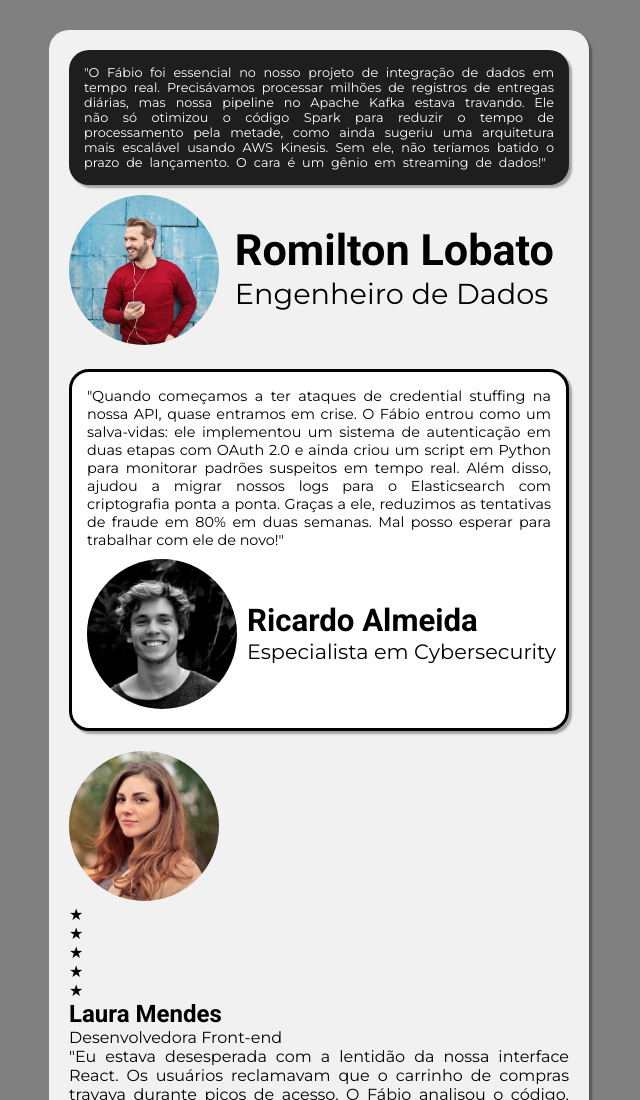
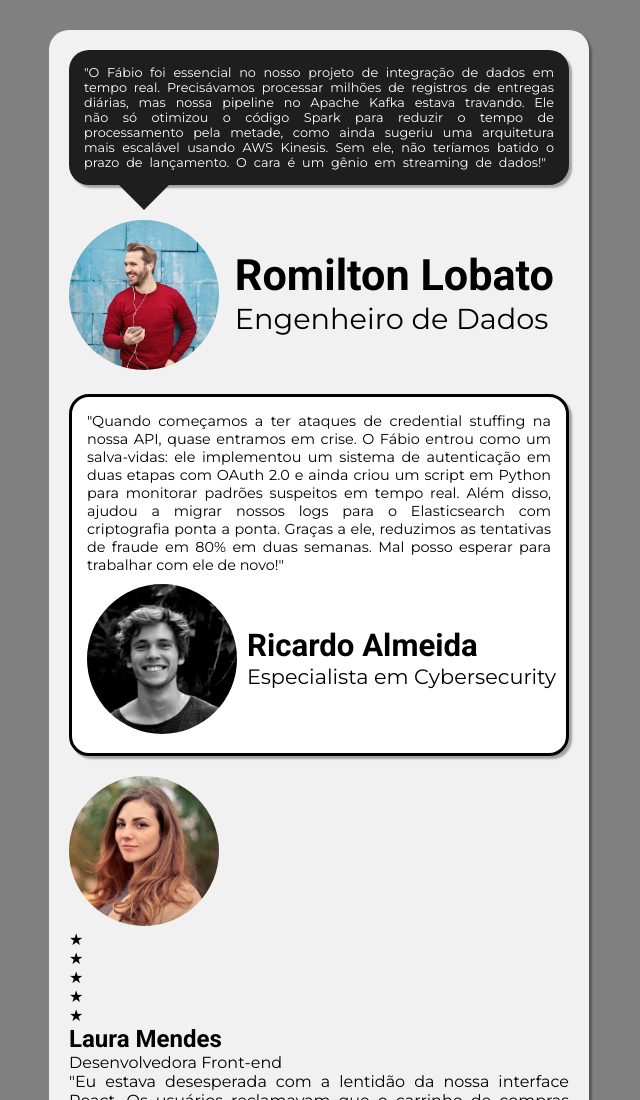
Before and after one commit to fabiodejesusfferreira/Testimonial-cards, a plain HTML site: page index.html in a window 1280 px wide. Shown: the top 1100 px of the page, without its empty margins (321-961 px from the left). Drawn offline with Linux system fonts and the light colour scheme.

Commit message:
Modificação na div triangulo

```diff
--- a/index.html
+++ b/index.html
@@ -14,12 +14,13 @@
             <blockquote>
                 <p>"O Fábio foi essencial no nosso projeto de integração de dados em tempo real. Precisávamos processar milhões de registros de entregas diárias, mas nossa pipeline no Apache Kafka estava travando. Ele não só otimizou o código Spark para reduzir o tempo de processamento pela metade, como ainda sugeriu uma arquitetura mais escalável usando AWS Kinesis. Sem ele, não teríamos batido o prazo de lançamento. O cara é um gênio em streaming de dados!"</p>
             </blockquote>
+            <div id="triangulo"></div>
             <figure>
+                <img src="assets/pessoa1.jpg" alt="Pessoa do primeiro depoimento">
                 <figcaption>
                     <h2>Romilton Lobato</h2>
                     <p class="cargo">Engenheiro de Dados</p>
                 </figcaption>
-                <img src="assets/pessoa1.jpg" alt="Pessoa do primeiro depoimento">
             </figure>
         </article>
 
```
